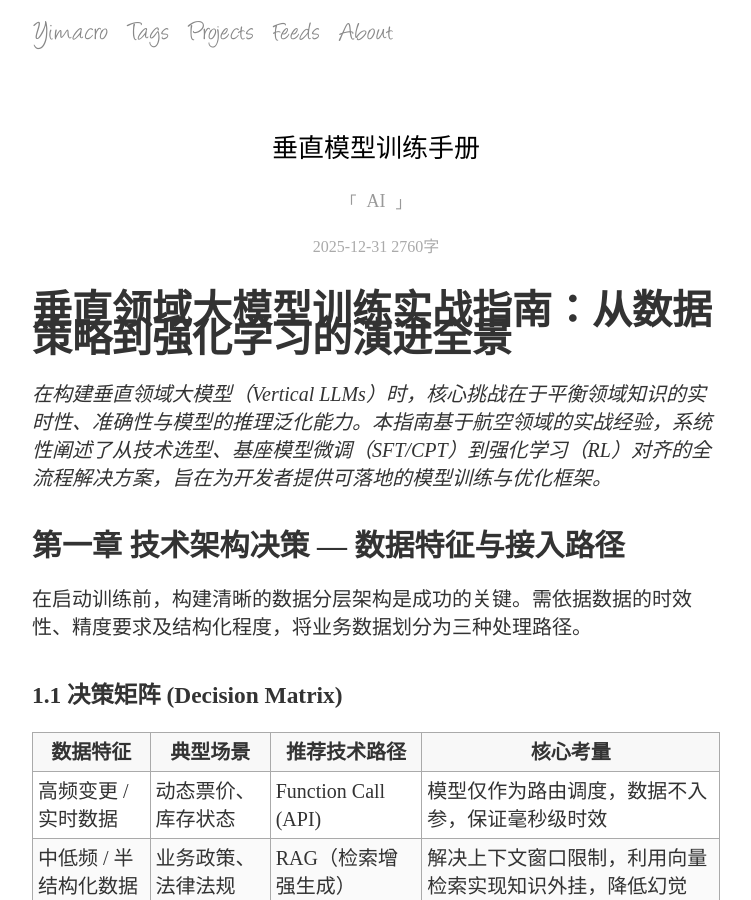
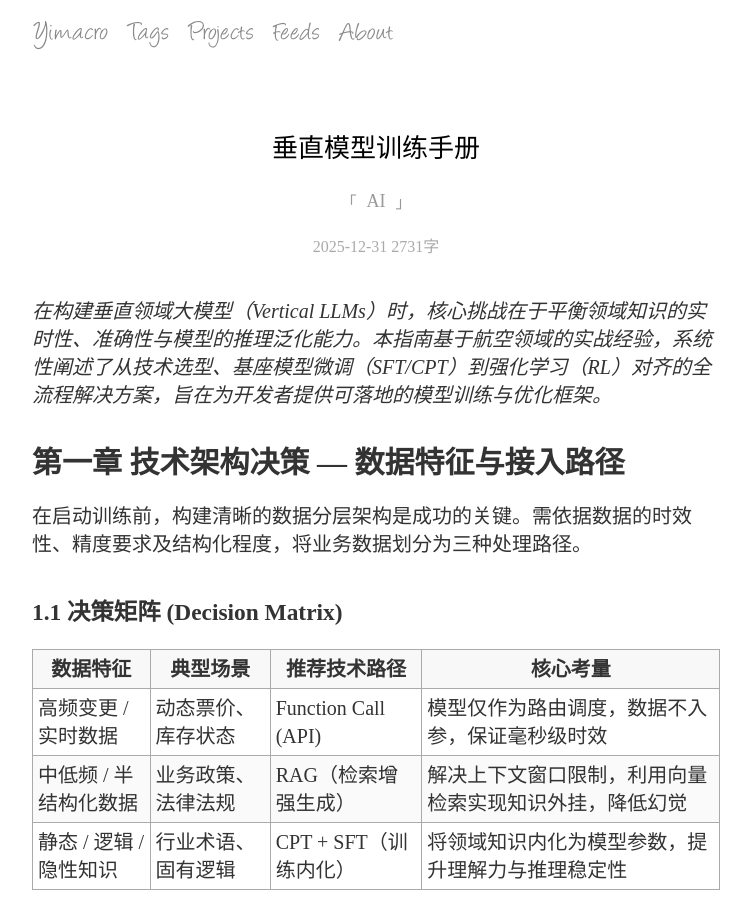
Before and after one commit to yimacro/yimacro.github.io, a Jekyll site: the page built from _posts/2025-12-31-垂直模型训练手册.md, in a window 1280 px wide and 900 px high. Shown: the whole window, without its empty margins (264-1015 px from the left). Built offline with Jekyll 4.4.1, drawn with Linux system fonts in a browser that asks for light colours; some web fonts are replaced; comment, search, counter and statistics services are not loaded.

Commit message:
删除垂直领域大模型训练实战指南标题，优化文档结构

```diff
--- a/_posts/2025-12-31-垂直模型训练手册.md
+++ b/_posts/2025-12-31-垂直模型训练手册.md
@@ -7,7 +7,6 @@ categories: [AI]
 
 ---
 
-# 垂直领域大模型训练实战指南：从数据策略到强化学习的演进全景
 
 *在构建垂直领域大模型（Vertical LLMs）时，核心挑战在于平衡领域知识的实时性、准确性与模型的推理泛化能力。本指南基于航空领域的实战经验，系统性阐述了从技术选型、基座模型微调（SFT/CPT）到强化学习（RL）对齐的全流程解决方案，旨在为开发者提供可落地的模型训练与优化框架。*
 
```
